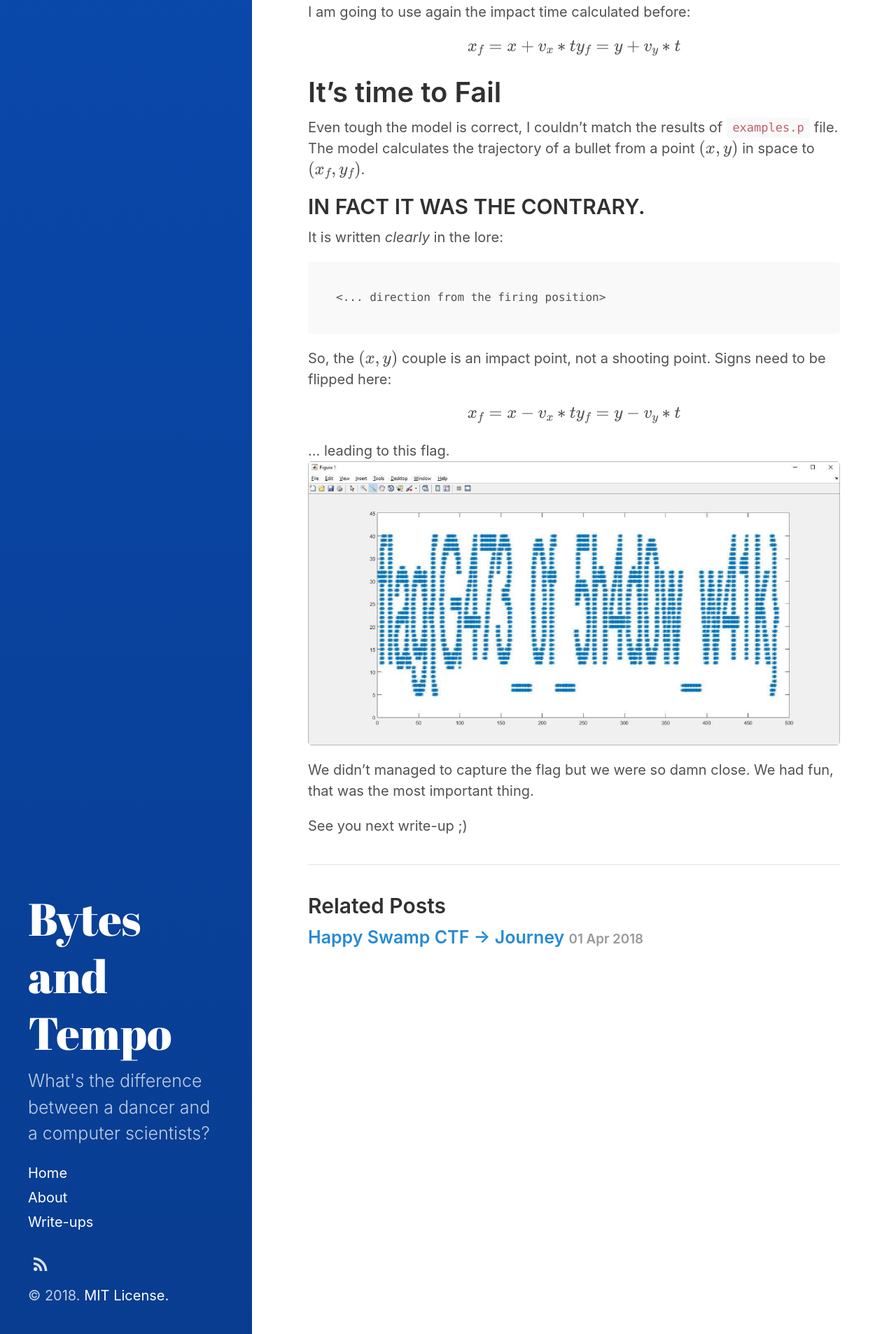
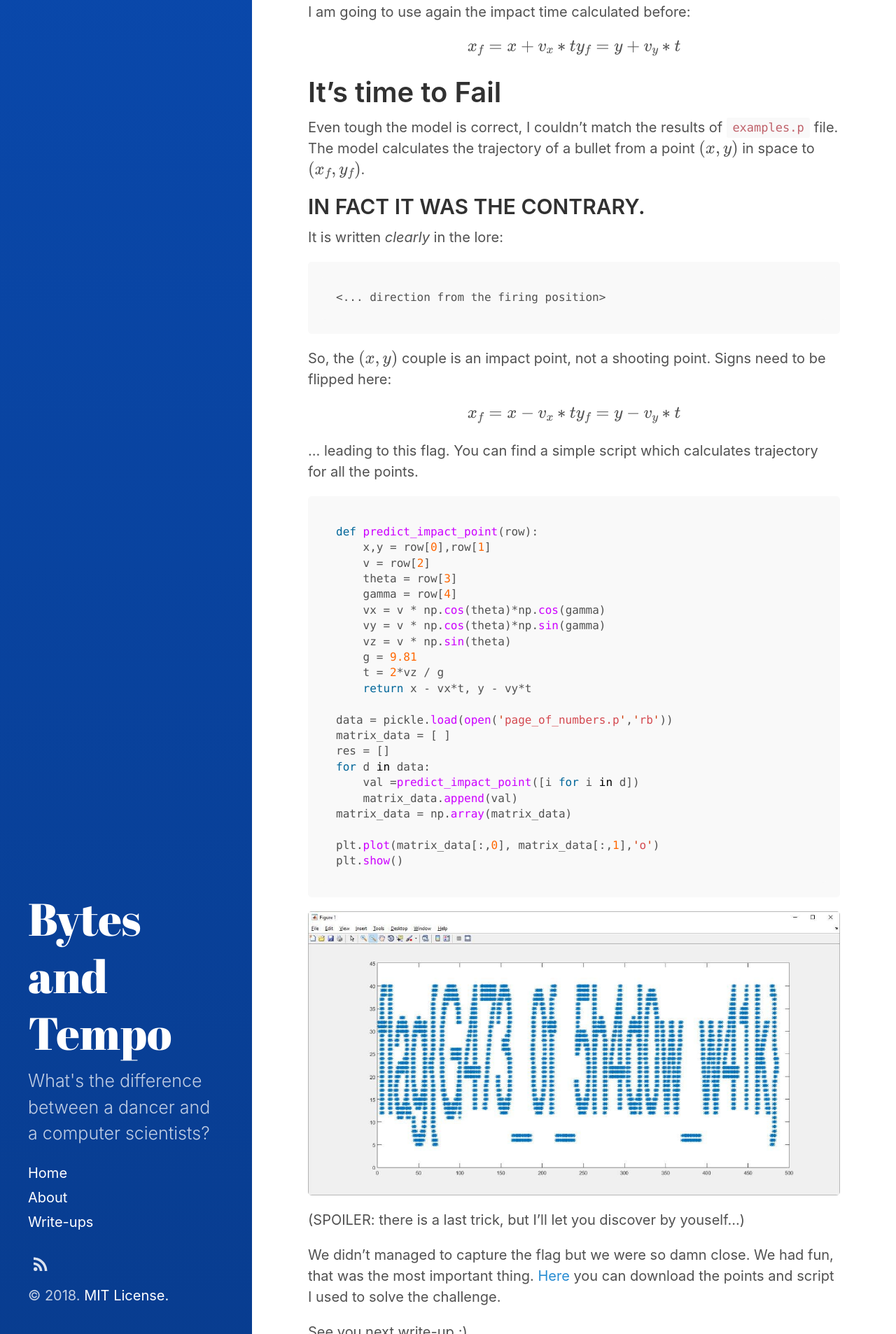
Before and after one commit to zangobot/zangobot.github.io, a Jekyll site: the page built from _posts/2018-04-02-swamp_p2.md, in a window 1280 px wide. Shown: the part 3094-5000 px from the top of the page at 70% size. Built offline with Jekyll 4.4.1, drawn with Linux system fonts in a browser that asks for light colours; formulas are drawn with MathJax 3.

Commit message:
Added files for Orb2 challs. mproved writeup.

````diff
--- a/_posts/2018-04-02-swamp_p2.md
+++ b/_posts/2018-04-02-swamp_p2.md
@@ -127,8 +127,35 @@ x_f = x - v_x * t \\
 y_f = y - v_y * t
 $$
 </center>
-... leading to this flag.\\
+... leading to this flag. You can find a simple script which calculates trajectory for all the points.
+```python
+def predict_impact_point(row):
+    x,y = row[0],row[1]
+    v = row[2]
+    theta = row[3]
+    gamma = row[4]
+    vx = v * np.cos(theta)*np.cos(gamma)
+    vy = v * np.cos(theta)*np.sin(gamma)
+    vz = v * np.sin(theta)
+    g = 9.81
+    t = 2*vz / g
+    return x - vx*t, y - vy*t
+
+data = pickle.load(open('page_of_numbers.p','rb'))
+matrix_data = [ ]
+res = []
+for d in data:
+    val =predict_impact_point([i for i in d])
+    matrix_data.append(val)
+matrix_data = np.array(matrix_data)
+
+plt.plot(matrix_data[:,0], matrix_data[:,1],'o')
+plt.show()
+```
 ![This is the flag](/assets/2018-04-02-swamp_p2/flag.jpg "This is the flag")
+(SPOILER: there is a last trick, but I'll let you discover by youself...)
+
 We didn't managed to capture the flag but we were so damn close. We had fun, that was the most important thing.
+[Here](/challs/swamp-orb2/challs_files.zip) you can download the points and script I used to solve the challenge.
 
 See you next write-up ;)
````
Also changed, not shown: 1 other file.
